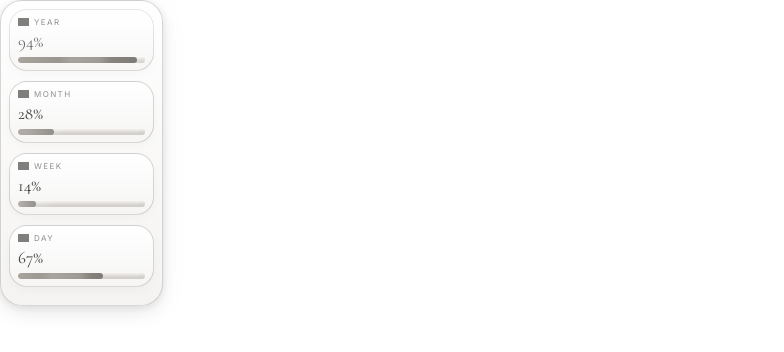
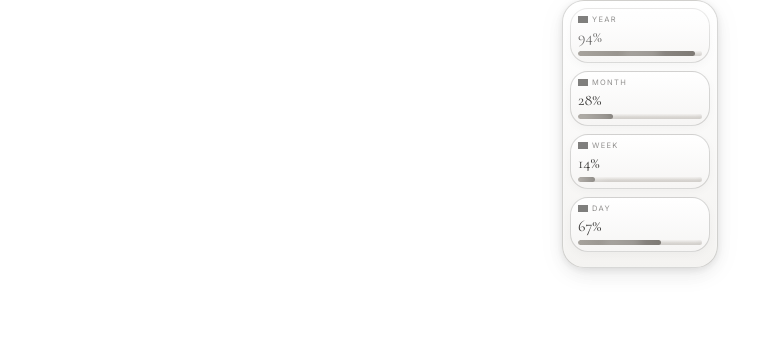
Before and after one commit to thatgirltemplates/StatsGreyBeigeWidget, a plain HTML site: page index.html in a window 1280 px wide. Shown: the whole page, without its empty margins (0-784 px from the left). Drawn offline with nearby package versions, Linux system fonts and the light colour scheme; grey boxes are pictures that could not be loaded.

Commit message:
Update index.html

```diff
--- a/index.html
+++ b/index.html
@@ -15,12 +15,20 @@ body {
   color: #4B4947;
 }
 
+/* CENTER WRAPPER */
+.wrapper {
+  width: 100%;
+  display: flex;
+  justify-content: center;
+  align-items: flex-start;
+}
+
 /* ==============================
-   PANEL — SAME STYLE, NOW *SMALLER*
+   PANEL — NOW EVEN SMALLER
 ================================= */
 .panel {
-  width: 145px;        /* ↓ reduced width */
-  padding: 8px;        /* ↓ tighter padding */
+  width: 140px;         /* ↓ smaller */
+  padding: 7px;         /* ↓ tighter */
   border-radius: 22px;
 
   background: linear-gradient(to bottom, #FFFFFF 0%, #F4F3F1 100%);
@@ -53,7 +61,7 @@ body {
    MINI LUXE SECTIONS — SMALLER
 ================================= */
 .section {
-  padding: 7px 8px;      /* ↓ slightly smaller */
+  padding: 6px 7px;      /* ↓ smaller */
   border-radius: 18px;
 
   background: linear-gradient(to bottom, #FFFFFF 0%, #F6F5F4 100%);
@@ -63,44 +71,44 @@ body {
     0 3px 10px rgba(0,0,0,0.03),
     inset 0 1px 2px rgba(255,255,255,0.6);
 
-  margin-bottom: 10px;
+  margin-bottom: 8px;
 }
 
 /* title row */
 .title-row {
   display: flex;
   align-items: center;
-  gap: 5px;
-  margin-bottom: 4px;
+  gap: 4px;
+  margin-bottom: 3px;
 }
 
 .title-row img {
-  width: 11px;
+  width: 10px;
   opacity: 0.7;
   filter: brightness(0.45) sepia(0.2) saturate(0.6);
 }
 
 .stat-title {
-  font-size: 8px;
+  font-size: 7.5px;
   text-transform: uppercase;
-  letter-spacing: 1.4px;
+  letter-spacing: 1.3px;
   opacity: 0.6;
 }
 
-/* percentage text */
+/* percentage */
 .percent {
   font-family: "Cormorant Garamond", serif;
-  font-size: 17px;
-  margin-bottom: 5px;
+  font-size: 16px;
+  margin-bottom: 4px;
   color: #3A3938;
 }
 
 /* ==============================
-   PROGRESS BAR — SAME STYLE
+   PROGRESS BAR
 ================================= */
 .bar {
   width: 100%;
-  height: 6px;
+  height: 5px;
   background: linear-gradient(to bottom, #EAE7E4, #D7D4CF);
   border-radius: 40px;
   overflow: hidden;
@@ -119,13 +127,12 @@ body {
   position: relative;
 }
 
-/* shimmer */
 .fill::after {
   content: "";
   position: absolute;
   top: 0;
   left: -45px;
-  width: 40px;
+  width: 35px;
   height: 100%;
   background: rgba(255,255,255,0.35);
   filter: blur(4px);
@@ -145,6 +152,7 @@ body {
 </head>
 <body>
 
+<div class="wrapper">
 <div class="panel">
 
   <div class="section">
@@ -184,22 +192,20 @@ body {
   </div>
 
 </div>
+</div>
 
 <script>
 function calcProgress() {
   const now = new Date();
 
-  // YEAR
   const startY = new Date(now.getFullYear(),0,1);
   const endY   = new Date(now.getFullYear()+1,0,1);
   const y      = ((now - startY)/(endY - startY))*100;
 
-  // MONTH
   const startM = new Date(now.getFullYear(), now.getMonth(), 1);
   const endM   = new Date(now.getFullYear(), now.getMonth()+1, 1);
   const m      = ((now - startM)/(endM - startM))*100;
 
-  // WEEK
   const dow    = (now.getDay() + 6) % 7;
   const startW = new Date(now);
   startW.setDate(now.getDate() - dow);
@@ -207,7 +213,6 @@ function calcProgress() {
   endW.setDate(startW.getDate() + 7);
   const w      = ((now - startW)/(endW - startW))*100;
 
-  // DAY
   const startD = new Date(now.setHours(0,0,0,0));
   const endD   = new Date(now.setHours(24,0,0,0));
   const d      = ((Date.now() - startD)/(endD - startD))*100;
@@ -222,9 +227,9 @@ function animate(prefix, value) {
   const percent = document.getElementById(prefix + "Percent");
   const fill    = document.getElementById(prefix + "Fill");
 
-  let start    = 0;
-  const end    = Math.round(value);
-  const step   = end / 90;
+  let start = 0;
+  const end = Math.round(value);
+  const step = end / 90;
 
   const interval = setInterval(() => {
     start += step;
```
